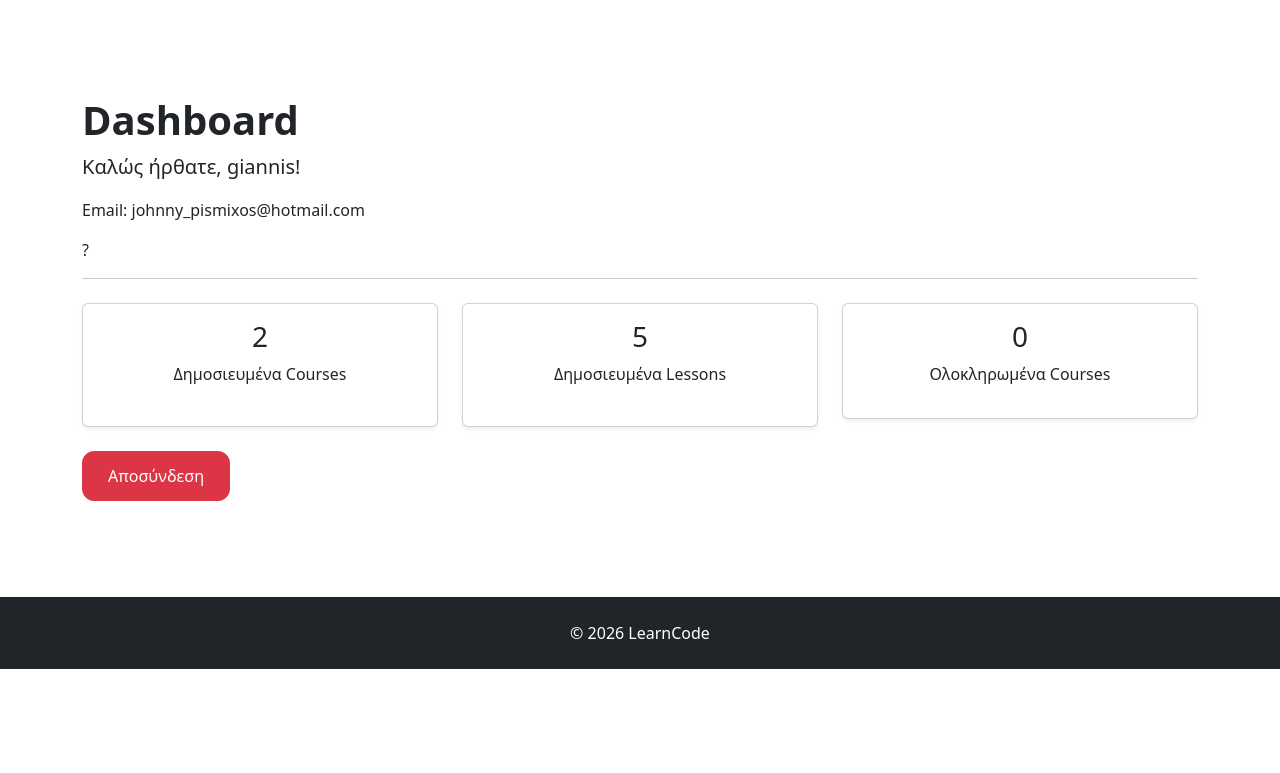
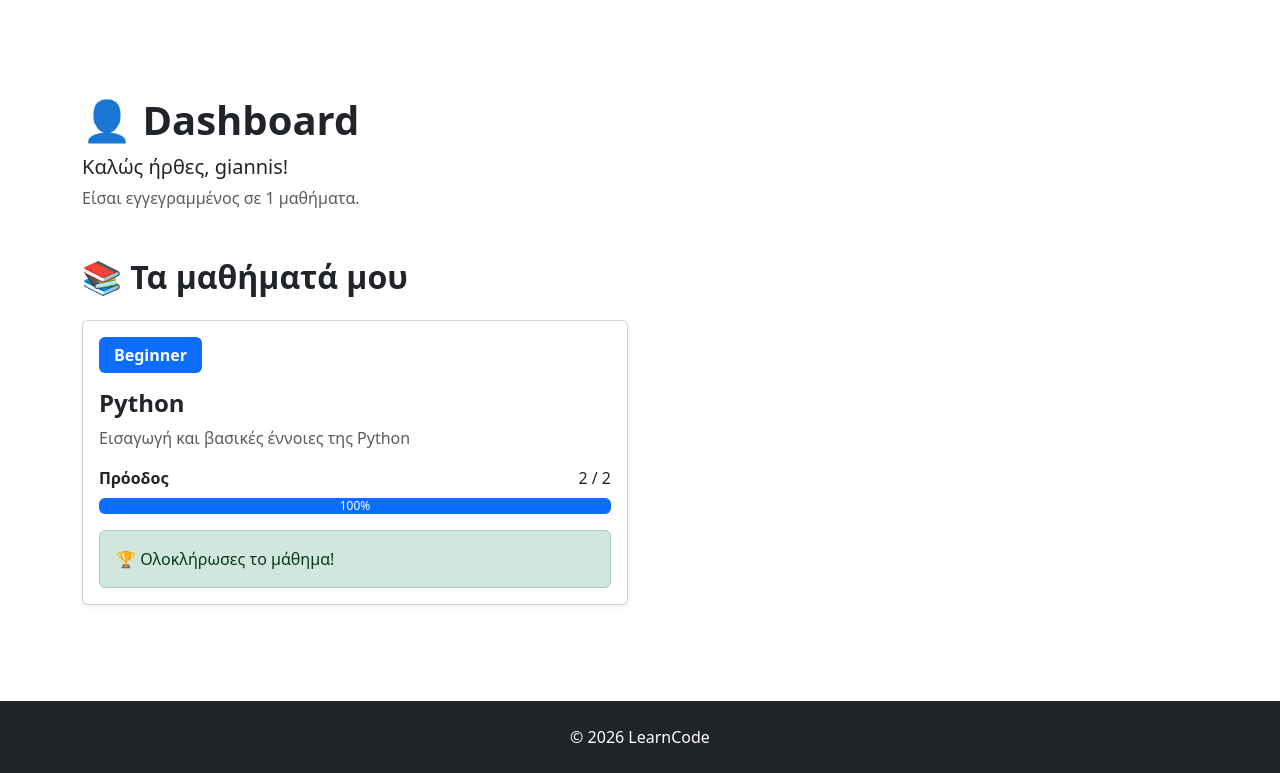
Before and after one commit to pismichos/LearnCode, a Django app: page /accounts/profile/ in a window 1280 px wide. Shown: the part 64-837 px from the top of the page. Before the commit the page ends 733 px from the top, so only its background shows below. Run offline with Django 5.2, Linux system fonts and the light colour scheme; a user stored in the database is signed in; data comes from the database, SQL or seed files in the repository; both versions use the stored data as it was after the commit.

Commit message:
Create Panelladikes learning portal

```diff
--- a/accounts/templates/accounts/profile.html
+++ b/accounts/templates/accounts/profile.html
@@ -1,49 +1,135 @@
 {% extends "base.html" %}
-    {% block title %} Το προφιλ μου {% endblock %}
+
+{% block title %}
+    Το προφίλ μου | LearnCode
+{% endblock %}
 
 {% block content %}
-    <section class="py-5">
-        <h1 class="fw-bold"> Dashboard </h1>
 
-        <p class="lead">Καλώς ήρθατε, {{ user.username }}!</p>
+<section class="py-5">
 
-        <p>Email: {{ user.email|default:"Δεν έχει καθοριστεί" }}</p>
+    <div class="mb-5">
 
-        ?<hr>
-        <div class="row mt-4">
-            <div class="col-md-4">
-                <div class="card shadow-sm mb-4">
-                    <div class="card-body text-center">
-                        <h3>{{courses_count}}</h3>
-                        <p class="mb-4">Δημοσιευμένα Courses</p>
+        <h1 class="fw-bold">
+            👤 Dashboard
+        </h1>
+
+        <p class="lead mb-1">
+            Καλώς ήρθες,
+            <strong>{{ user.username }}</strong>!
+        </p>
+
+        <p class="text-muted">
+            Είσαι εγγεγραμμένος σε
+            {{ enrollments_count }}
+            μαθήματα.
+        </p>
+
+    </div>
+
+    <h2 class="fw-bold mb-4">
+        📚 Τα μαθήματά μου
+    </h2>
+
+    <div class="row g-4">
+
+        {% for item in enrolled_courses %}
+
+            <div class="col-md-6">
+
+                <div class="card h-100 shadow-sm">
+
+                    <div class="card-body d-flex flex-column">
+
+                        <span class="badge bg-primary align-self-start mb-3">
+                            {{ item.course.get_level_display }}
+                        </span>
+
+                        <h3 class="h4 fw-bold">
+                            {{ item.course.title }}
+                        </h3>
+
+                        <p class="text-muted">
+                            {{ item.course.description|truncatewords:20 }}
+                        </p>
+
+                        <div class="mt-auto">
+
+                            <div class="d-flex justify-content-between mb-2">
+
+                                <span class="fw-semibold">
+                                    Πρόοδος
+                                </span>
+
+                                <span>
+                                    {{ item.completed_lessons }}
+                                    /
+                                    {{ item.total_lessons }}
+                                </span>
+
+                            </div>
+
+                            <div class="progress mb-3">
+                                <div
+                                    class="progress-bar"
+                                    role="progressbar"
+                                    style="width: {{ item.progress_percentage|default:"0" }}%;"
+                                    aria-valuenow="{{ item.progress_percentage|default:"0" }}"
+                                    aria-valuemin="0"
+                                    aria-valuemax="100"
+                                >
+                                    {{ item.progress_percentage }}%
+                                </div>
+                            </div>
+
+                            {% if item.next_lesson %}
+
+                                <a
+                                    href="{% url 'lesson_detail' item.course.slug item.next_lesson.slug %}"
+                                    class="btn btn-primary"
+                                >
+                                    ▶ Συνέχεια: {{ item.next_lesson.title }}
+                                </a>
+
+                            {% else %}
+
+                                <div class="alert alert-success mb-0">
+                                    🏆 Ολοκλήρωσες το μάθημα!
+                                </div>
+
+                            {% endif %}
+
+                        </div>
+
                     </div>
+
                 </div>
+
             </div>
-            <div class="col-md-4">
-                <div class="card shadow-sm mb-4">
-                    <div class="card-body text-center">
-                        <h3>{{lessons_count}}</h3>
-                        <p class="mb-4">Δημοσιευμένα Lessons</p>
-                    </div>
+
+        {% empty %}
+
+            <div class="col-12">
+
+                <div class="alert alert-info">
+
+                    Δεν έχεις εγγραφεί ακόμη σε κάποιο μάθημα.
+
+                    <a
+                        href="{% url 'course_list' %}"
+                        class="alert-link"
+                    >
+                        Δες τα διαθέσιμα μαθήματα
+                    </a>
+
                 </div>
+
             </div>
-            <div class="col-md-4">
-                <div class="card shadow-sm mb-4">
-                    <div class="card-body text-center">
-                        <h3>0</h3>
-                        <p class="'mb-4">Ολοκληρωμένα Courses</p>
-                    </div>
-                </div>
-            </div>
-        </div>
 
+        {% endfor %}
 
+    </div>
 
-        <form method="post" action="{% url 'logout' %}">
-            {% csrf_token %}
-            <button type="submit" class="btn btn-danger">Αποσύνδεση</button>
-        </form>
-
-    </section>
+</section>
 
 {% endblock %}
--- a/accounts/views.py
+++ b/accounts/views.py
@@ -1,16 +1,67 @@
 from django.contrib.auth.decorators import login_required
 from django.shortcuts import render
-from courses.models import Course, Lesson
+from courses.models import Course, Lesson, LessonProgress
+
+from .models import Enrollment
 
 @login_required
 def profile(request):
+    enrollments = Enrollment.objects.filter(
+        user=request.user,
+        course__published=True,
+    ).select_related("course")
 
-    courses_count = Course.objects.filter(published=True).count()
-    lessons_count = Lesson.objects.filter(published=True).count()
+    enrolled_courses = []
+
+    for enrollment in enrollments:
+        course = enrollment.course
+
+        lessons = course.lessons.filter(
+            published=True,
+        )
+
+        total_lessons = lessons.count()
+
+        completed_lesson_ids = LessonProgress.objects.filter(
+            user=request.user,
+            lesson__course=course,
+            lesson__published=True,
+            completed=True,
+        ).values_list(
+            "lesson_id",
+            flat=True,
+        )
+
+        completed_lessons = completed_lesson_ids.count()
+
+        progress_percentage = 0
+
+        if total_lessons > 0:
+            progress_percentage = round(
+                completed_lessons / total_lessons * 100
+            )
+
+        next_lesson = lessons.exclude(
+            id__in=completed_lesson_ids,
+        ).order_by("order").first()
+
+        enrolled_courses.append(
+            {
+                "course": course,
+                "completed_lessons": completed_lessons,
+                "total_lessons": total_lessons,
+                "progress_percentage": progress_percentage,
+                "next_lesson": next_lesson,
+            }
+        )
 
     context = {
-        "courses_count": courses_count,
-        "lessons_count": lessons_count,
+        "enrolled_courses": enrolled_courses,
+        "enrollments_count": enrollments.count(),
     }
 
-    return render(request, "accounts/profile.html", context)
+    return render(
+        request,
+        "accounts/profile.html",
+        context,
+    )
--- a/config/urls.py
+++ b/config/urls.py
@@ -14,8 +14,11 @@ Including another URLconf
     1. Import the include() function: from django.urls import include, path
     2. Add a URL to urlpatterns:  path('blog/', include('blog.urls'))
 """
+from django.conf import settings
+from django.conf.urls.static import static
+
 from django.contrib import admin
-from django.urls import path, include
+from django.urls import include, path
 
 urlpatterns = [
     path("admin/", admin.site.urls),
@@ -23,3 +26,9 @@ urlpatterns = [
     path("courses/", include("courses.urls")),
     path("accounts/", include("accounts.urls")),
 ]
+
+if settings.DEBUG:
+    urlpatterns += static(
+        settings.MEDIA_URL,
+        document_root=settings.MEDIA_ROOT,
+    )
--- a/core/urls.py
+++ b/core/urls.py
@@ -3,4 +3,5 @@ from . import views
 
 urlpatterns = [
     path("", views.home, name="home"),
+    path("panelladikes/", views.panelladikes, name="panelladikes"),
 ]
--- a/courses/models.py
+++ b/courses/models.py
@@ -95,3 +95,23 @@ class LessonProgress(models.Model):
 
     def __str__(self):
         return f"{self.user.username} - {self.lesson.title} - {'Completed' if self.completed else 'In Progress'}"
+
+class LessonMaterial(models.Model):
+    lesson = models.ForeignKey(
+        Lesson,
+        on_delete=models.CASCADE,
+        related_name="materials",
+    )
+
+    title = models.CharField(max_length=200)
+
+    file = models.FileField(
+        upload_to="lesson_materials/",
+    )
+
+    uploaded_at = models.DateTimeField(
+        auto_now_add=True,
+    )
+
+    def __str__(self):
+        return f"{self.lesson.title} - {self.title}"
```
Also changed, not shown: core/templates/core/home.html (+11 -5 lines), core/templates/core/panelladikes.html (added, +103 -0 lines), core/views.py (+19 -1 lines), courses/admin.py (+20 -1 lines), courses/templates/courses/lesson_detail.html (+32 -0 lines), courses/migrations/0005_lessonmaterial.py (added), db.sqlite3.
